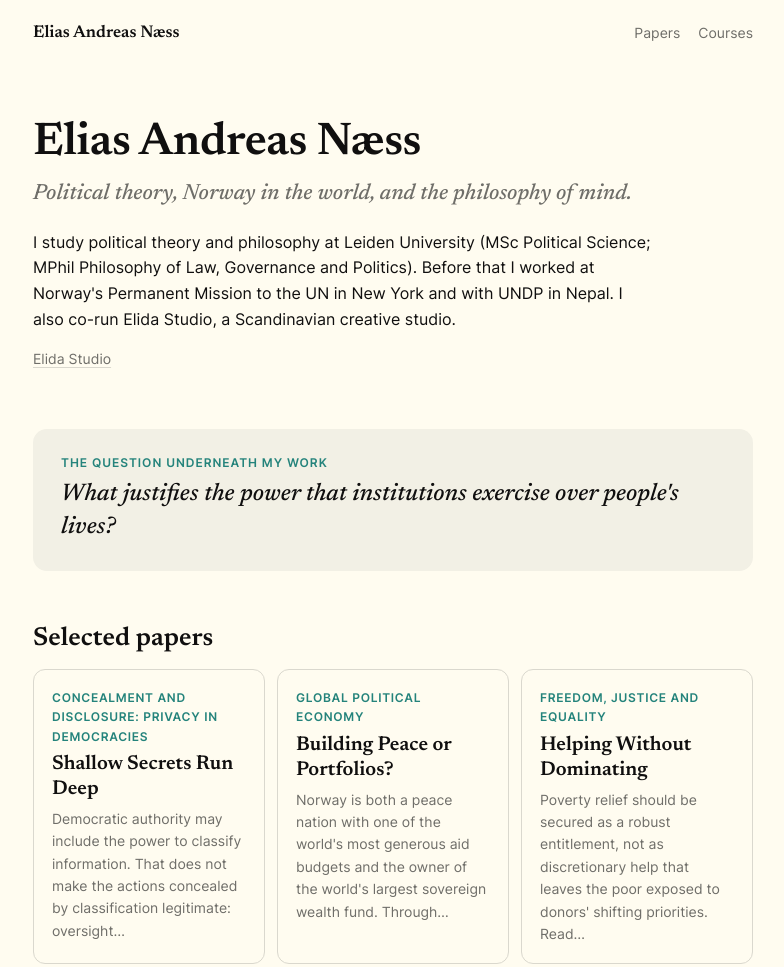
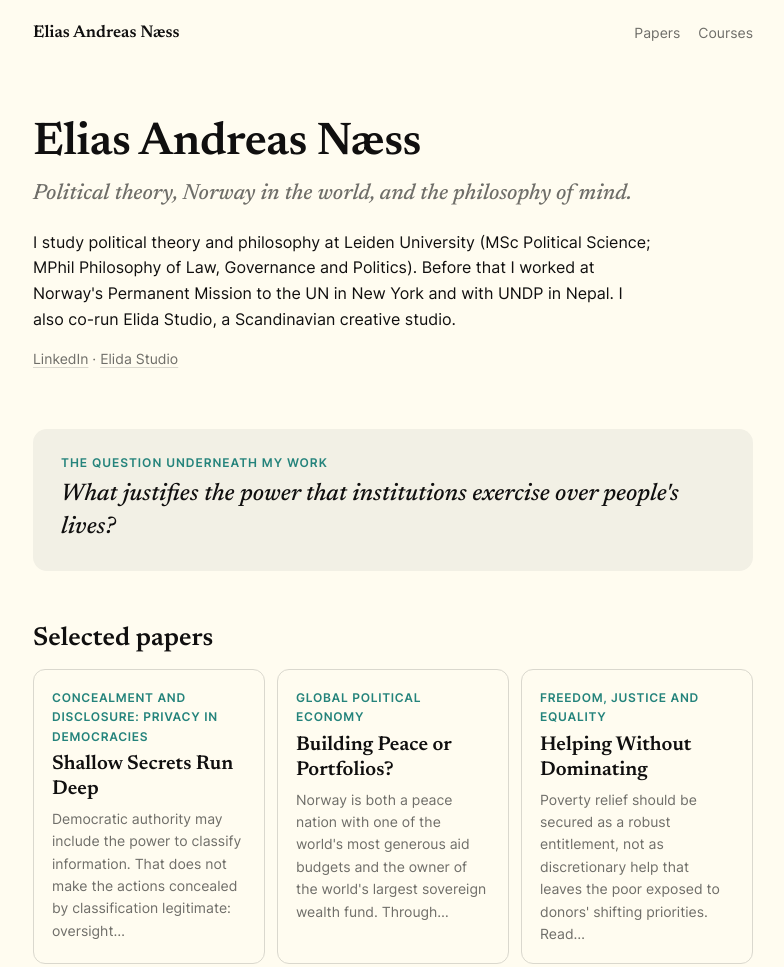
Before and after one commit to Eliasnaess/eliasnaess.github.io, a plain HTML site: page docs/index.html in a window 1280 px wide. Shown: the top 967 px of the page, without its empty margins (247-1031 px from the left). Drawn offline with Linux system fonts and the light colour scheme.

Commit message:
Add LinkedIn link
Co-Authored-By: Claude Opus 5.5 <noreply@anthropic.com>
Claude-Session: https://claude.ai/code/session_01CqBgnnaGgRFanWCf1EFTQY

```diff
--- a/docs/index.html
+++ b/docs/index.html
@@ -10,7 +10,7 @@
 <header class="top"><a class="home" href="index.html">Elias Andreas Næss</a><nav><a href="index.html#papers">Papers</a><a href="index.html#courses">Courses</a></nav></header>
 <main><section class="intro">
 <h1>Elias Andreas Næss</h1><p class="tagline">Political theory, Norway in the world, and the philosophy of mind.</p>
-<p class="bio">I study political theory and philosophy at Leiden University (MSc Political Science; MPhil Philosophy of Law, Governance and Politics). Before that I worked at Norway&#x27;s Permanent Mission to the UN in New York and with UNDP in Nepal. I also co-run Elida Studio, a Scandinavian creative studio.</p><p class="links"><a href="https://helloelida.com">Elida Studio</a></p>
+<p class="bio">I study political theory and philosophy at Leiden University (MSc Political Science; MPhil Philosophy of Law, Governance and Politics). Before that I worked at Norway&#x27;s Permanent Mission to the UN in New York and with UNDP in Nepal. I also co-run Elida Studio, a Scandinavian creative studio.</p><p class="links"><a href="https://www.linkedin.com/in/elias-naess/">LinkedIn</a> · <a href="https://helloelida.com">Elida Studio</a></p>
 </section>
 <blockquote class="question"><span>The question underneath my work</span>What justifies the power that institutions exercise over people&#x27;s lives?</blockquote>
 
@@ -25,6 +25,6 @@
 <span class="meta">German Idealism · January 2026 · 18 min read</span></a></li><li><a href="papers/the-judge-of-the-lawyer/index.html"><span class="t">The Judge of the Lawyer</span><span class="sub">Integrating Kantian Conscience into Haidt&#x27;s Social Intuitionist Model</span>
 <span class="meta">Practical Philosophy: Moral Judgment · January 2026 · 12 min read</span></a></li></ul></section>
 <section id="courses"><h2>Courses</h2><ul class="list"><li><a href="courses/core-gpe/index.html"><span class="t">Global Political Economy</span><span class="meta">Spring 2026 · 1 paper</span></a></li><li><a href="courses/philosophy-of-governance/index.html"><span class="t">Philosophy of Governance</span><span class="meta">Spring 2026 · 1 paper</span></a></li><li><a href="courses/privacy-in-democracies/index.html"><span class="t">Concealment and Disclosure: Privacy in Democracies</span><span class="meta">Spring 2026 · 1 paper</span></a></li><li><a href="courses/self-no-self/index.html"><span class="t">The Self/No-Self Debate</span><span class="meta">Spring 2026 · 1 paper</span></a></li><li><a href="courses/freedom-justice-equality/index.html"><span class="t">Freedom, Justice and Equality</span><span class="meta">Fall 2025 · 1 paper</span></a></li><li><a href="courses/german-idealism/index.html"><span class="t">German Idealism</span><span class="meta">Fall 2025 · 1 paper</span></a></li><li><a href="courses/moral-judgment/index.html"><span class="t">Practical Philosophy: Moral Judgment</span><span class="meta">Fall 2025 · 1 paper</span></a></li><li><a href="courses/pp-contemporary-debates/index.html"><span class="t">Practical Philosophy: Contemporary Debates</span><span class="meta">Fall 2025 · 1 paper</span></a></li></ul></section></main>
-<footer class="foot"><span>© 2026 Elias Andreas Næss</span><a href="https://helloelida.com">Elida Studio</a></footer>
+<footer class="foot"><span>© 2026 Elias Andreas Næss</span><a href="https://www.linkedin.com/in/elias-naess/">LinkedIn</a><a href="https://helloelida.com">Elida Studio</a></footer>
 <script src="site.js" defer></script>
 </body></html>
```
Also changed, not shown: docs/404.html (+1 -1 lines), docs/courses/core-gpe/index.html (+1 -1 lines), docs/courses/freedom-justice-equality/index.html (+1 -1 lines), docs/courses/german-idealism/index.html (+1 -1 lines), docs/courses/moral-judgment/index.html (+1 -1 lines), docs/courses/philosophy-of-governance/index.html (+1 -1 lines), docs/courses/pp-contemporary-debates/index.html (+1 -1 lines), docs/courses/privacy-in-democracies/index.html (+1 -1 lines), docs/courses/self-no-self/index.html (+1 -1 lines), docs/papers/building-peace-or-portfolios/index.html (+1 -1 lines), docs/papers/evil-is-the-price-of-freedom/index.html (+1 -1 lines), docs/papers/helping-without-dominating/index.html (+1 -1 lines), docs/papers/just-war-theory-ai/index.html (+1 -1 lines), docs/papers/many-rafts-one-crossing/index.html (+1 -1 lines), 3 more files, 1 other file.
